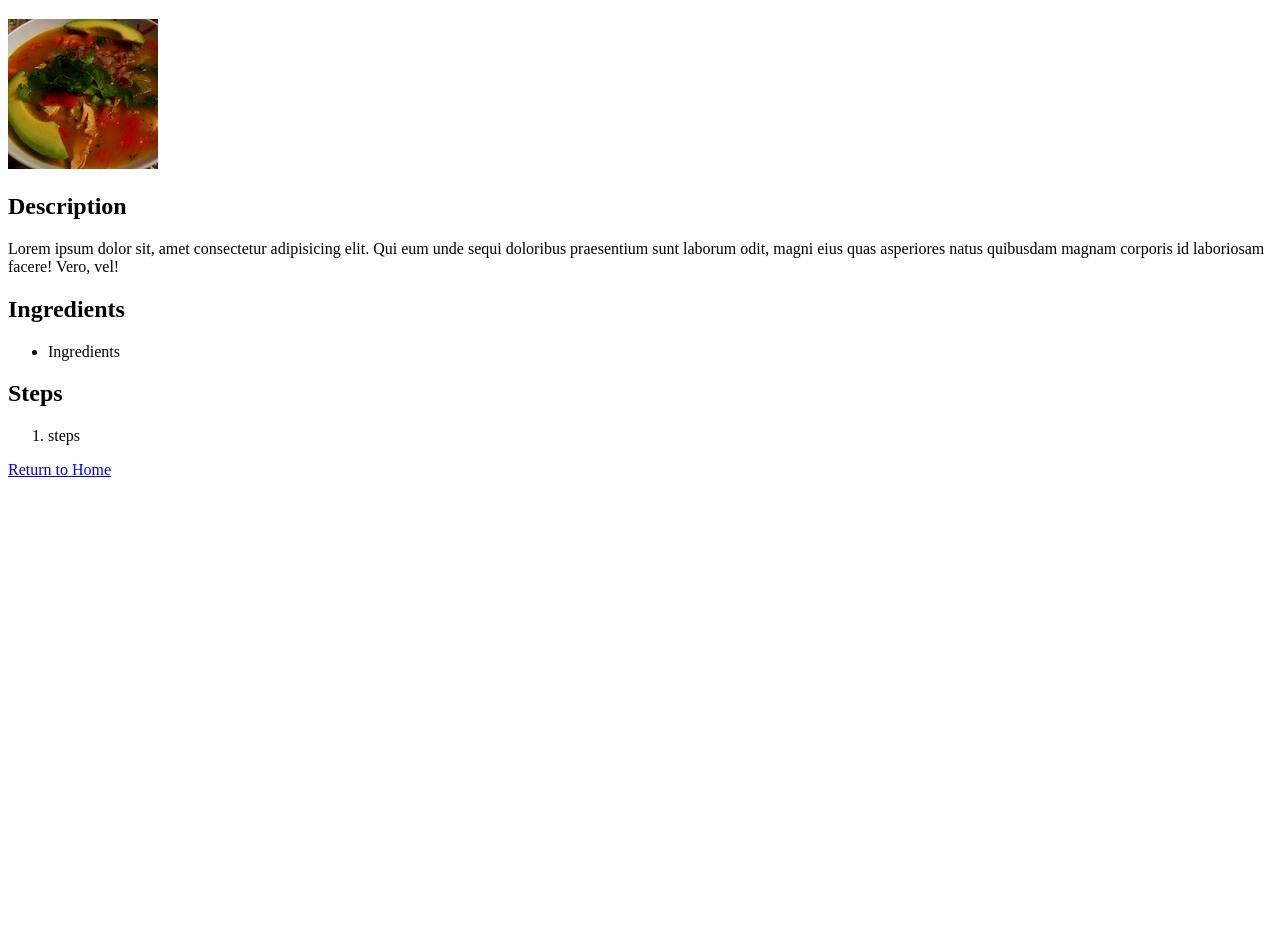
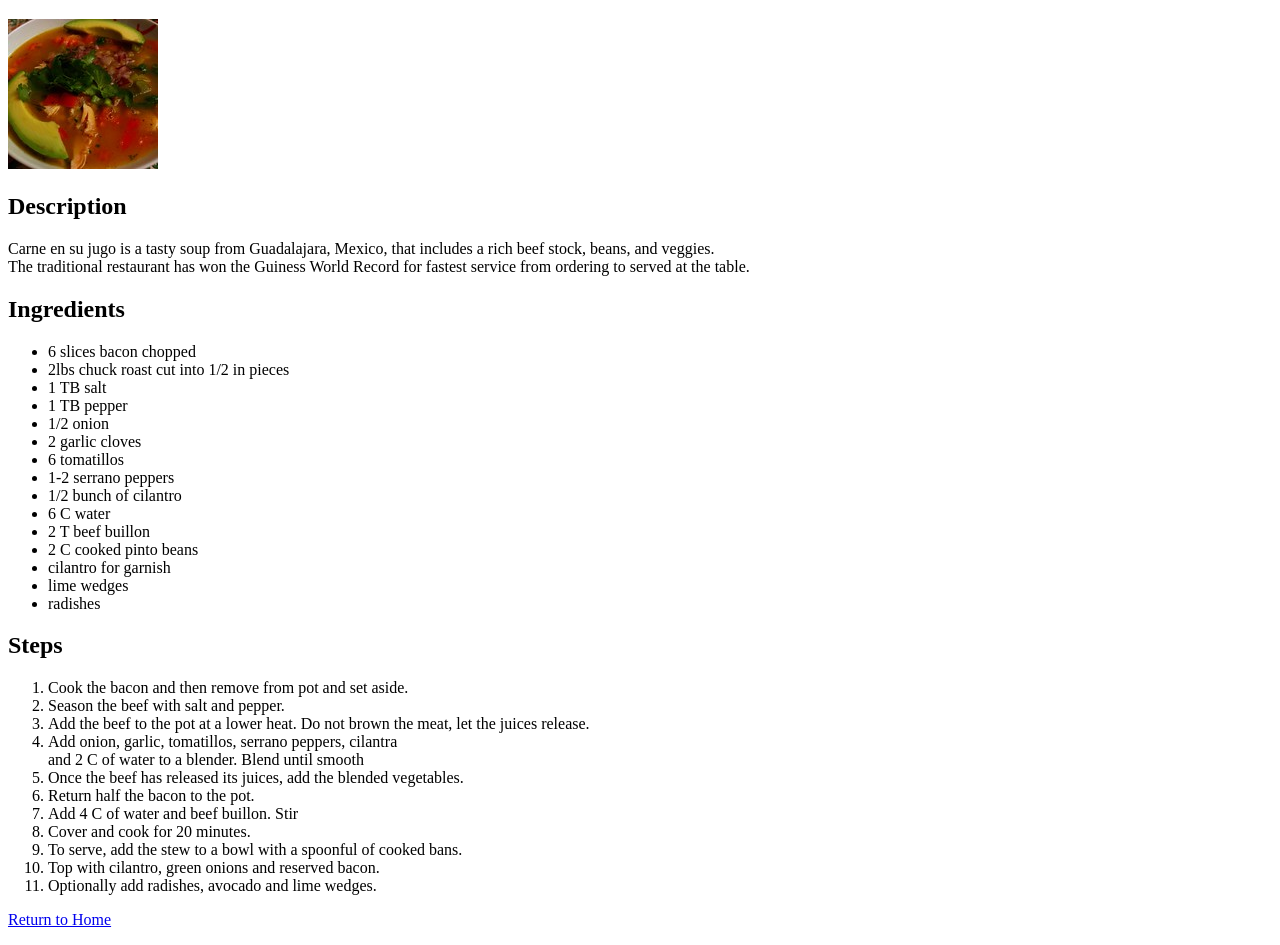
Before and after one commit to Thebrokenneedle767/odin-recipes, a plain HTML site: page recipes/carnejugo.html in a window 1280 px wide. Shown: the part 61-1006 px from the top of the page. Before the commit the page ends 800 px from the top, so only its background shows below. Drawn offline with Linux system fonts and the light colour scheme.

Commit message:
entrees updated completed directions and ingredients for 2 entrees

```diff
--- a/recipes/carnejugo.html
+++ b/recipes/carnejugo.html
@@ -9,15 +9,40 @@
     <h1>Carne en su Jugo</h1>
     <img src="../img/carnejugo.jpg" width="150" alt="picture of a Mexican soup">
     <h2>Description</h2>
-    <p>Lorem ipsum dolor sit, amet consectetur adipisicing elit. Qui eum unde sequi doloribus praesentium sunt laborum odit, magni eius quas asperiores natus quibusdam magnam corporis id laboriosam facere! Vero, vel!</p>
+    <p>Carne en su jugo is a tasty soup from Guadalajara, Mexico, that includes a rich beef stock, beans, and veggies.
+        <br>The traditional restaurant has won the Guiness World Record for fastest service from ordering to served at the table.</p>
     <h2>Ingredients</h2>
     <ul>
-        <li>Ingredients</li>
+        <li>6 slices bacon chopped</li>
+        <li>2lbs chuck roast cut into 1/2 in pieces</li>
+        <li>1 TB salt</li>
+        <li>1 TB pepper</li>
+        <li>1/2 onion</li>
+        <li>2 garlic cloves</li>
+        <li>6 tomatillos</li>
+        <li>1-2 serrano peppers</li>
+        <li>1/2 bunch of cilantro</li>
+        <li>6 C water</li>
+        <li>2 T beef buillon</li>
+        <li>2 C cooked pinto beans</li>
+        <li>cilantro for garnish</li>
+        <li>lime wedges</li>
+        <li>radishes</li>
     </ul>
     <h2>Steps</h2>
-    <ol>
-        <li>steps</li>
-    </ol>
+ <ol>
+    <li>Cook the bacon and then remove from pot and set aside.</li>
+    <li>Season the beef with salt and pepper.</li>
+    <li>Add the beef to the pot at a lower heat. Do not brown the meat, let the juices release.</li>
+    <li>Add onion, garlic, tomatillos, serrano peppers, cilantra <br>and 2 C of water to a blender. Blend until smooth</li>
+    <li>Once the beef has released its juices, add the blended vegetables.</li>
+    <li>Return half the bacon to the pot.</li>
+    <li>Add 4 C of water and beef buillon. Stir</li>
+    <li>Cover and cook for 20 minutes.</li>
+    <li>To serve, add the stew to a bowl with a spoonful of cooked bans.</li>
+    <li>Top with cilantro, green onions and reserved bacon.</li>
+    <li>Optionally add radishes, avocado and lime wedges.</li>
+ </ol>
     <p><a href="../index.html">Return to Home</a></p>
 </body>
 </html>
```
Also changed, not shown: recipes/ginger.html (+1 -1 lines), recipes/hamburger.html (+24 -7 lines), recipes/haystacks.html (+1 -1 lines), recipes/scotcheroos.html (+1 -1 lines).
